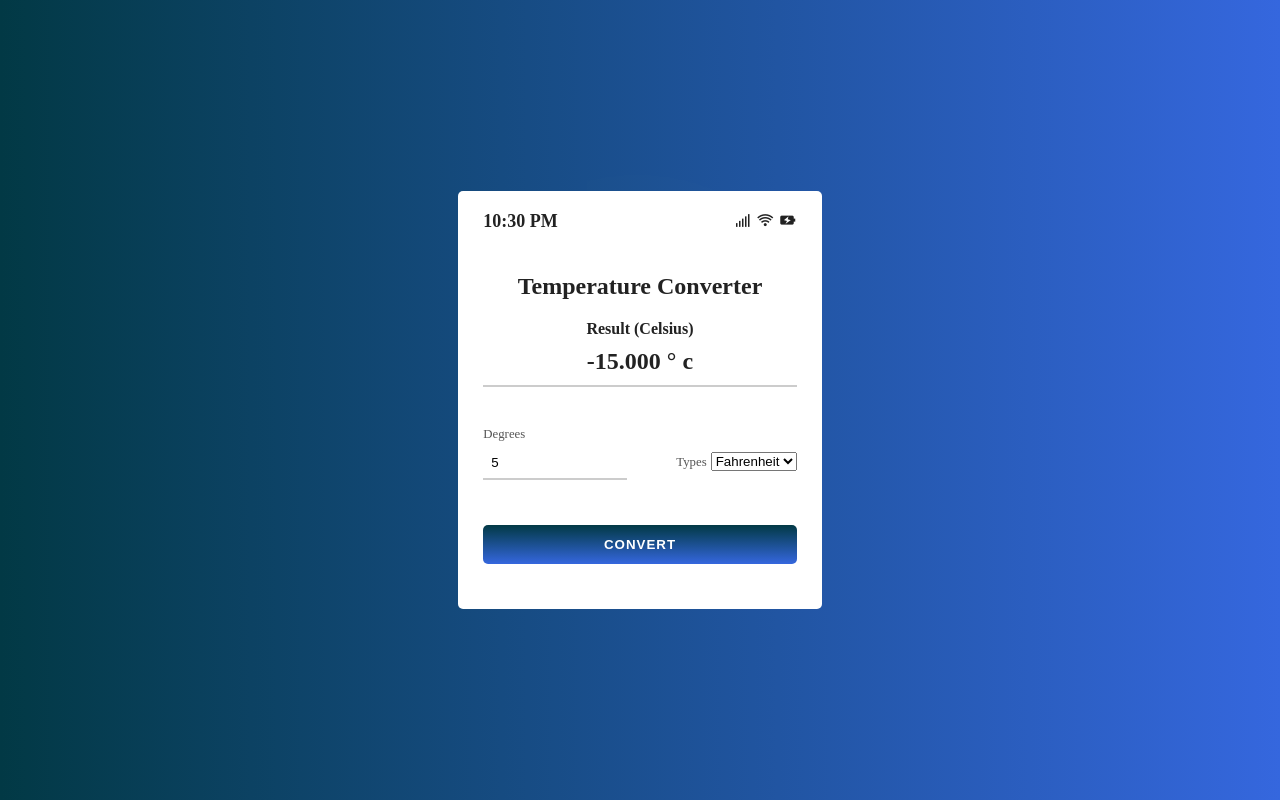
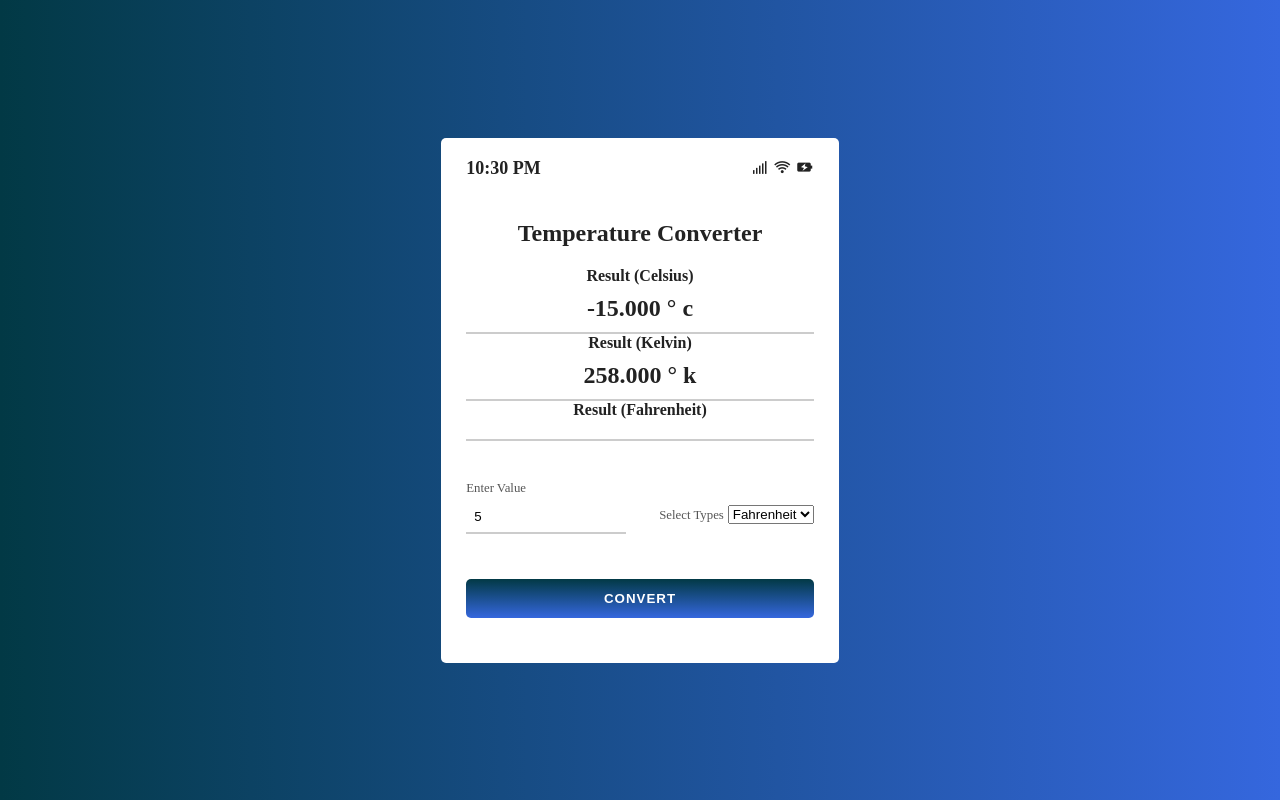
Before and after one commit to softontechsolution/PRODIGY_SD_01, a plain HTML site: page index.html in a window 1280 px wide. Both pictures are taken after typing "5" into the empty fields and a click on the button "CONVERT". Drawn offline with nearby package versions, Linux system fonts and the light colour scheme.

Commit message:
adjusted

```diff
--- a/css/styles.css
+++ b/css/styles.css
@@ -57,6 +57,16 @@ body{
 }
 
 .celsius-value{
+    border-bottom: 2px solid #ccc;
+    padding: 10px;
+    transition: all .45s ease;
+}
+.kelvin-value{
+    border-bottom: 2px solid #ccc;
+    padding: 10px;
+    transition: all .45s ease;
+}
+.fahrenheit-value{
     border-bottom: 2px solid #ccc;
     padding: 10px;
     transition: all .45s ease;
--- a/index.html
+++ b/index.html
@@ -30,22 +30,27 @@
                 <div class="result">
                     <span class="result-heading">Result (Celsius)</span>
                     <h2 class="celsius-value" id="celsius">10</h2>
+                    <span class="result-heading">Result (Kelvin)</span>
+                    <h2 class="kelvin-value" id="kelvin">10</h2>
+                    <span class="result-heading">Result (Fahrenheit)</span>
+                    <h2 class="fahrenheit-value" id="fahrenheit">10</h2>
                 </div>
 
                 <!-- Input Field -->
                 <div class="degree-type">
                     <!-- for degree-->
                     <div class="degree-field">
-                        <label for="degree">Degrees</label>
+                        <label for="degree">Enter Value</label>
                         <input type="number" name="degree" id="degree">
                     </div>
 
                     <!-- for option selection -->
                     <div class="temp-field">
-                        <label for="temp-type">Types</label>
+                        <label for="temp-type">Select Types</label>
                         <select name="temperatures" id="temp-type" autocomplete="on">
                             <option value="fahrenheit" id="fahrenheit">Fahrenheit</option>
                             <option value="kelvin" id="kelvin">Kelvin</option>
+                            <option value="celsius" id="celsius">Celsius</option>
                         </select>
                     </div>
                 </div>
--- a/js/app.js
+++ b/js/app.js
@@ -1,6 +1,8 @@
 // scripts
 
 const celsiusField = document.querySelector("#celsius");
+const kelvinField = document.querySelector("#kelvin");
+const fahrenheitField = document.querySelector("#fahrenheit");
 const degree = document.querySelector("#degree");
 const convertBtn = document.querySelector("#convert-btn");
 const tempType = document.querySelector("#temp-type");
@@ -9,6 +11,8 @@ const tempType = document.querySelector("#temp-type");
 window.addEventListener("load", () => {
     degree.value = "";
     celsiusField.innerHTML = "";
+    kelvinField.innerHTML = "";
+    fahrenheitField.innerHTML = "";
 })
 
 
@@ -30,13 +34,27 @@ function convertToCelsius() {
     setTimeout(() => {
         if(tempType.value === "fahrenheit") {
             const fahrenheitToCelsius = (inputValue -32) * (5/9);
+            const fahrenheitToKelvin = (inputValue -32) * (5/9) + 273;
             celsiusField.innerHTML = `${fahrenheitToCelsius.toFixed(3)} &deg;
             c`;
+            kelvinField.innerHTML = `${fahrenheitToKelvin.toFixed(3)} &deg;
+            k`;
         }
         else if(tempType.value ==="kelvin"){
-            const kelvinToCelsius = inputValue - 273.15;
+            const kelvinToCelsius = inputValue + 273.15;
+            const kelvinToFahrenheit = (inputValue - 273) * (9/5) + 32;
             celsiusField.innerHTML = `${kelvinToCelsius.toFixed(3)} &deg;
             c`;
+            fahrenheitField.innerHTML = `${kelvinToFahrenheit.toFixed(3)} &deg;
+            f`;
+        }
+        else if(tempType.value ==="celsius"){
+            const celsiusToKelvin = inputValue - 273.15;
+            const celsiusToFahrenheit = (inputValue) * (9/5) + 32;
+            kelvinField.innerHTML = `${celsiusToKelvin.toFixed(3)} &deg;
+            k`;
+            fahrenheitField.innerHTML = `${celsiusToFahrenheit.toFixed(3)} &deg;
+            f`;
         }
     }, 1200)
 }
```
